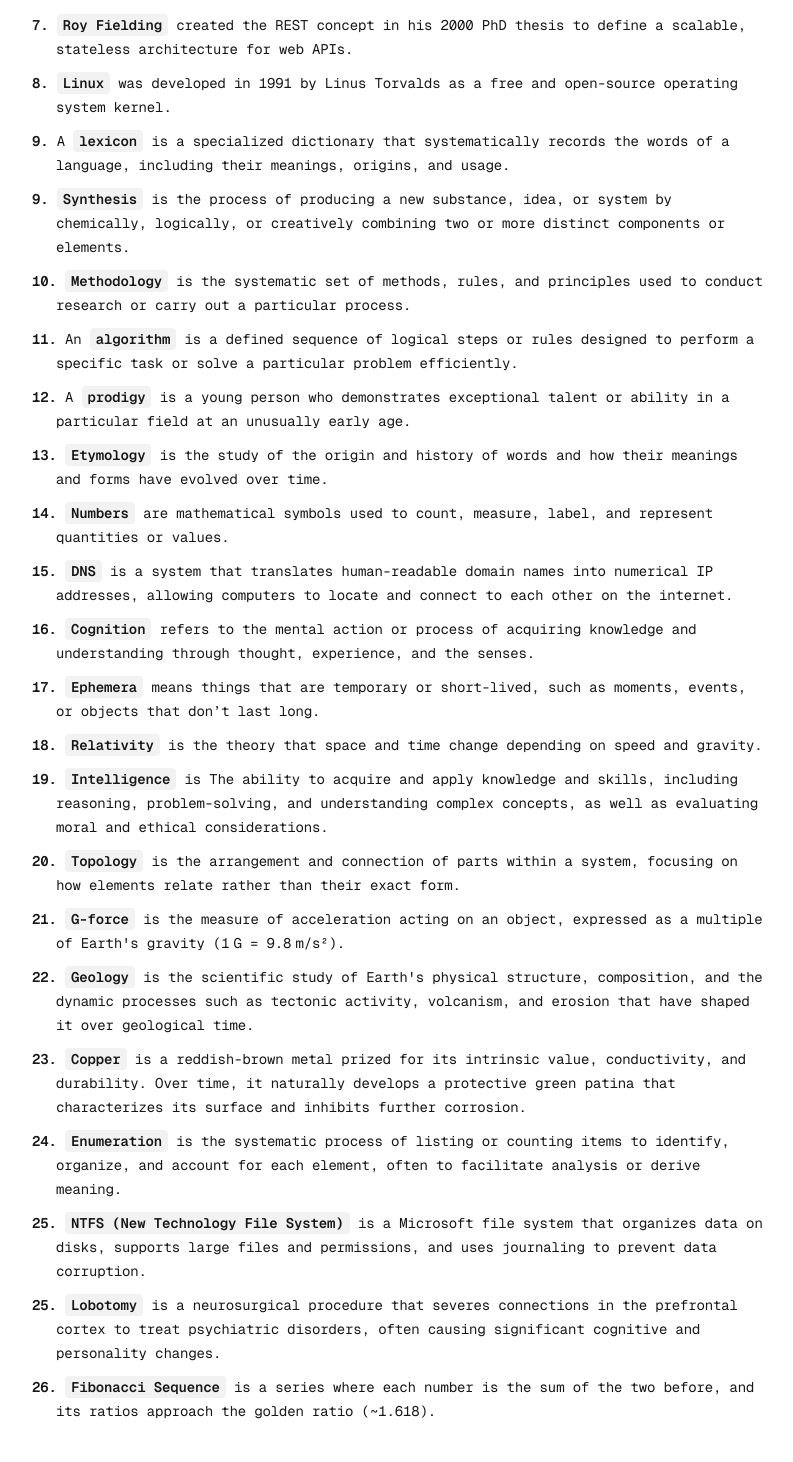
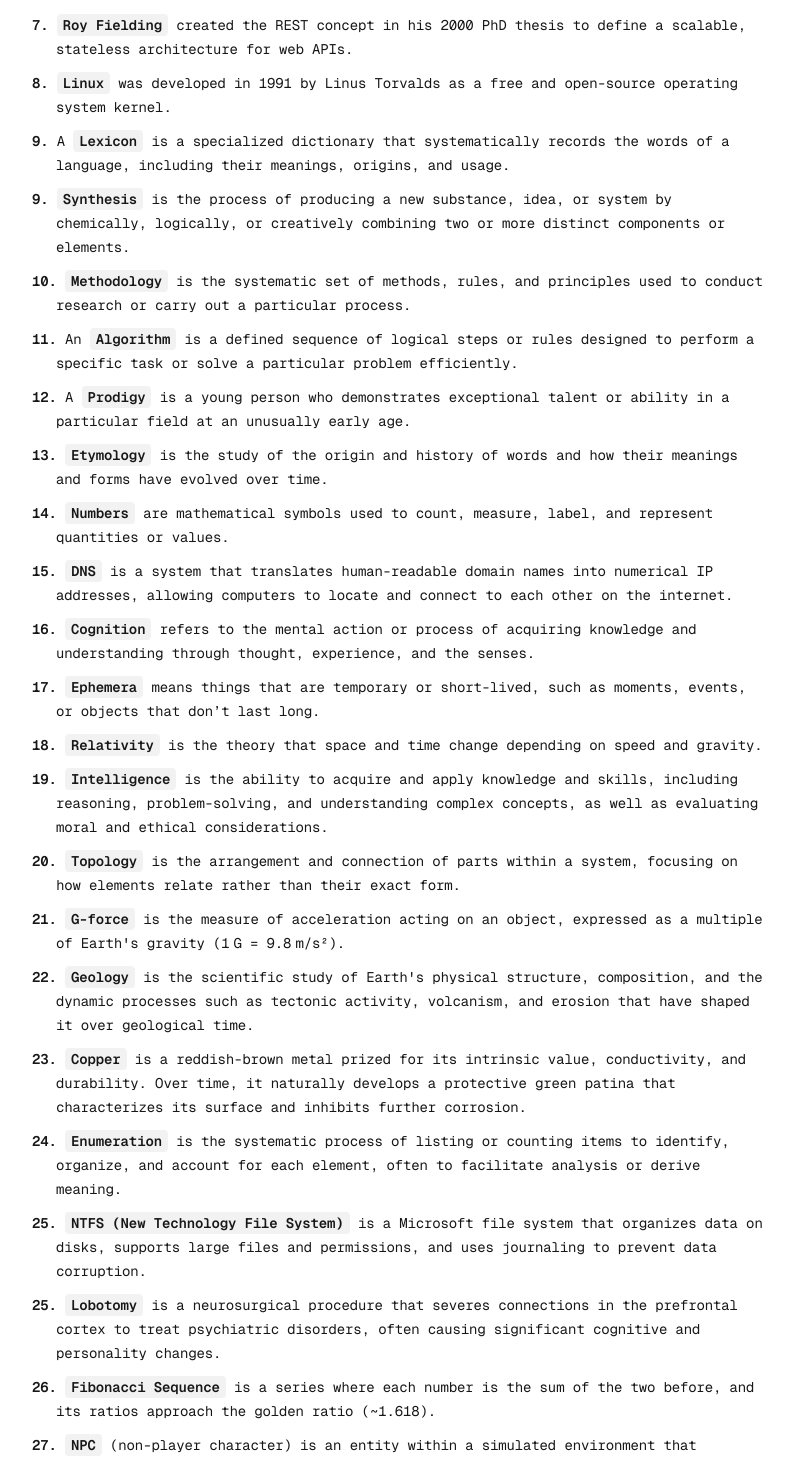
Before and after one commit to BrahimBoussada/mind-log, a Next.js app: page / in a window 1280 px wide. Shown: the part 327-1789 px from the top of the page, without its empty margins (240-1033 px from the left). Built offline with nearby package versions, Linux system fonts and the light colour scheme.

Commit message:
log: 15-08-2025

```diff
--- a/src/app/page.tsx
+++ b/src/app/page.tsx
@@ -48,7 +48,7 @@ export default function Home() {
           open-source operating system kernel.
         </Note>
         <Note>
-          <N>9. </N>A <Key>lexicon</Key> is a specialized dictionary that
+          <N>9. </N>A <Key>Lexicon</Key> is a specialized dictionary that
           systematically records the words of a language, including their
           meanings, origins, and usage.
         </Note>
@@ -65,12 +65,12 @@ export default function Home() {
         </Note>
         <Note>
           <N>11. </N>
-          An <Key>algorithm</Key> is a defined sequence of logical steps or
+          An <Key>Algorithm</Key> is a defined sequence of logical steps or
           rules designed to perform a specific task or solve a particular
           problem efficiently.
         </Note>
         <Note>
-          <N>12. </N>A <Key>prodigy</Key> is a young person who demonstrates
+          <N>12. </N>A <Key>Prodigy</Key> is a young person who demonstrates
           exceptional talent or ability in a particular field at an unusually
           early age.
         </Note>
@@ -108,7 +108,7 @@ export default function Home() {
         </Note>
         <Note>
           <N>19. </N>
-          <Key>Intelligence</Key> is The ability to acquire and apply knowledge
+          <Key>Intelligence</Key> is the ability to acquire and apply knowledge
           and skills, including reasoning, problem-solving, and understanding
           complex concepts, as well as evaluating moral and ethical
           considerations.
@@ -162,6 +162,13 @@ export default function Home() {
           <Key>Fibonacci Sequence</Key> is a series where each number is the sum
           of the two before, and its ratios approach the golden ratio (~1.618).
         </Note>
+
+        <Note>
+          <N>27. </N>
+          <Key>NPC</Key> (non-player character) is an entity within a simulated
+          environment that functions independently of direct user control, often
+          influencing the progression or atmosphere of the simulation.
+        </Note>
       </NoteWrapper>
     </Container>
   );
```
